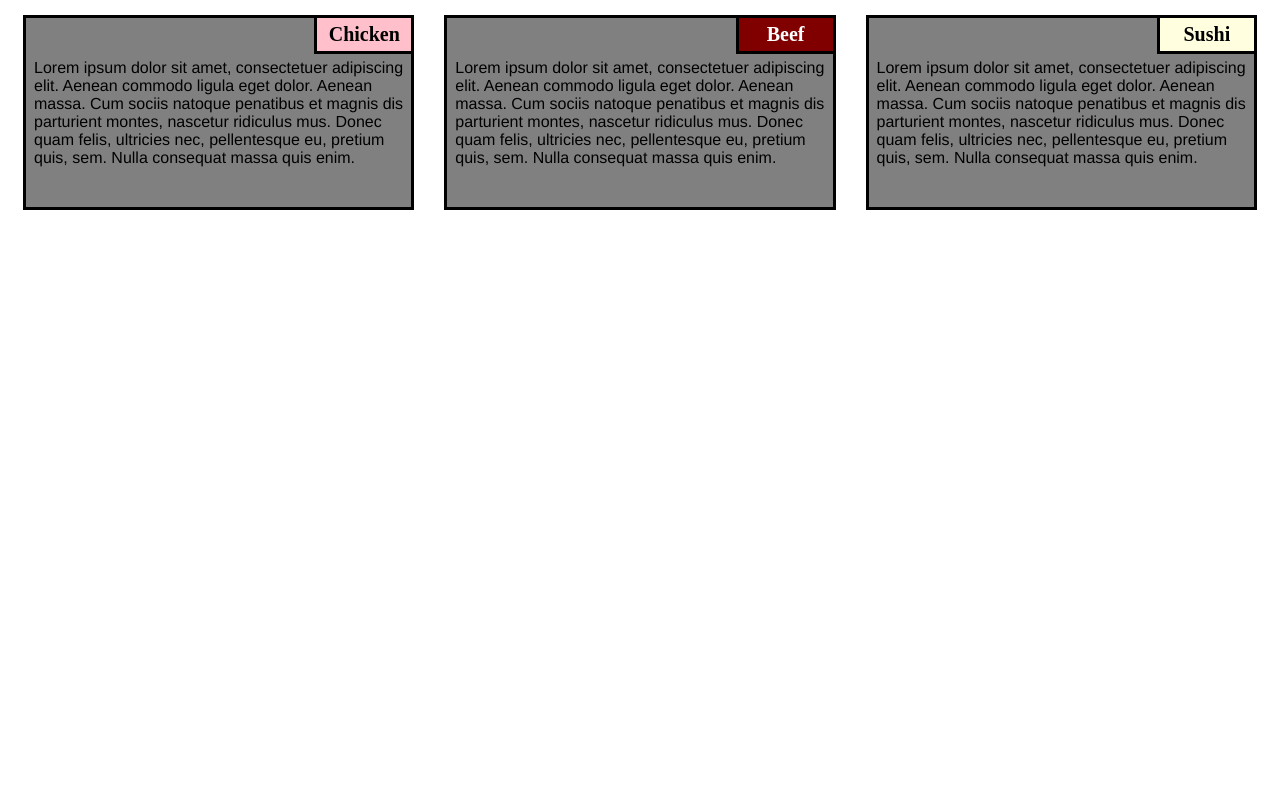
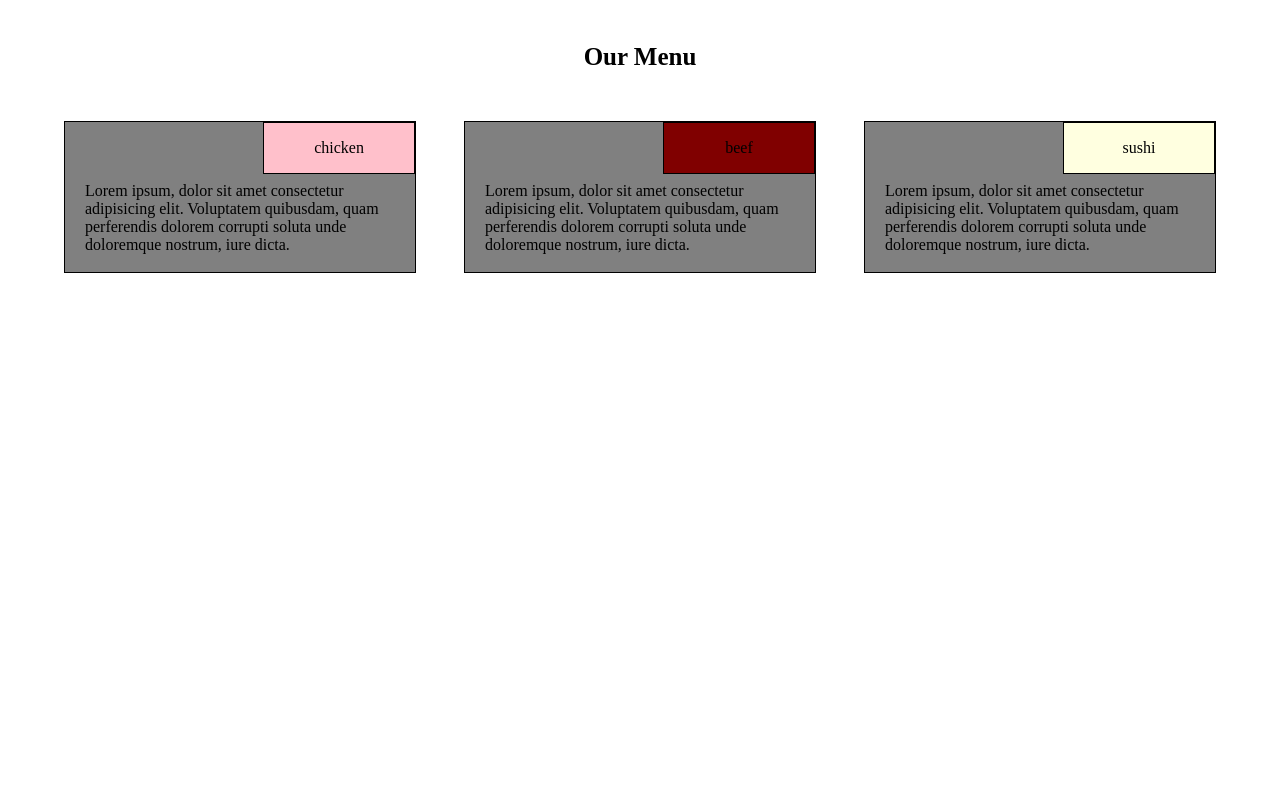
Before and after one commit to Gloriaxp17/module2-solution, a plain HTML site: page index.html in a window 1280 px wide. Shown: the part 107-897 px from the top of the page. Before the commit the page ends 800 px from the top, so only its background shows below. Drawn offline with Linux system fonts and the light colour scheme; files that its build step writes are made by us from their sources.

Commit message:
Add files via upload

```diff
--- a/index.html
+++ b/index.html
@@ -1,36 +1,36 @@
-<!DOCTYPE html>
-<html>
-
+<!DOTYPE html>
+	<html.lang="eng" >
 		<head>
-    <meta charset="utf-8">
-    <title>module2-solution</title>
+			<title> module2-solution</title>
+			<link rel="stylesheet" href="css/style.css" />
+			<meta http-equiv="Content-type" content="text/html;charset=UTF-8" />
+			<meta name="viewport" content="width=device-width">
 		</head>
-<link rel="stylesheet" type="text/css" href="css/style.css">
-
 		<body>
-    <h1>Our Menu</h1>
-    <section class="column-lg-4 colmn-md-6 colmn-sm-12">
-        <div>
-            <p class="sub1">Chicken</p>
-            <p class="content">
-                Lorem ipsum dolor sit amet, consectetuer adipiscing elit. Aenean commodo ligula eget dolor. Aenean massa. Cum sociis natoque penatibus et magnis dis parturient montes, nascetur ridiculus mus. Donec quam felis, ultricies nec, pellentesque eu, pretium quis, sem. Nulla consequat massa quis enim.
-            </p>
+		<div class="Content-type">
+			<div class="hed">
+				<h1 style="text-align: center;">Our Menu</h1>
 			</div>
-    </section>
-    <section class="column-lg-4 colmn-md-6 colmn-sm-12">
-        <div>
-            <p class="sub2">Beef</p>
-            <p class="content">
-                Lorem ipsum dolor sit amet, consectetuer adipiscing elit. Aenean commodo ligula eget dolor. Aenean massa. Cum sociis natoque penatibus et magnis dis parturient montes, nascetur ridiculus mus. Donec quam felis, ultricies nec, pellentesque eu, pretium quis, sem. Nulla consequat massa quis enim.
+			<div class="blocks">
+				<div class="block1">
+				<div class="littleblock">
+					<p>chicken</p>
 				</div>
-    </section>
-    <section class="column-lg-4 colmn-md-12 colmn-sm-12">
-        <div>
-            <p class="sub3">Sushi</p>
-            <p class="content">
-                Lorem ipsum dolor sit amet, consectetuer adipiscing elit. Aenean commodo ligula eget dolor. Aenean massa. Cum sociis natoque penatibus et magnis dis parturient montes, nascetur ridiculus mus. Donec quam felis, ultricies nec, pellentesque eu, pretium quis, sem. Nulla consequat massa quis enim.
-            </p>
+				<p style="text-align: start;">Lorem ipsum, dolor sit amet consectetur adipisicing elit. Voluptatem quibusdam, quam perferendis dolorem corrupti soluta unde doloremque nostrum, iure dicta.</p>
+				</div>
+				<div class="block2">
+				<div class="littleblock2">
+					<p>beef</p>
+				</div>
+				<p style="text-align: start;">Lorem ipsum, dolor sit amet consectetur adipisicing elit. Voluptatem quibusdam, quam perferendis dolorem corrupti soluta unde doloremque nostrum, iure dicta.</p>
+				</div>
+				<div class="block3">
+				<div class="littleblock3">
+					<p>sushi</p>
+				</div>
+				<p style="text-align: start;">Lorem ipsum, dolor sit amet consectetur adipisicing elit. Voluptatem quibusdam, quam perferendis dolorem corrupti soluta unde doloremque nostrum, iure dicta.</p>
+				</div>
+			</div>
 		</div>
 		</body>
-
 		</html>
--- a/style.css
+++ b/style.css
@@ -1,124 +1,110 @@
-/*basic style*/
-    * {
-        box-sizing: border-box;
-    }
+/*Обнуление*/
+*,*:before,*:after{
+	padding: 0;
+	margin: 0;
+	border: 0;
+}
 
-    body {
-        background-color: white;
-    }
+/*--------------------*/
 
-    h1 {
-       margin-bottom: 15px;
-    text-align: center;
-    color: black;
-    font-size: 50px;
-    }
 
-    section {
-        position: relative;
-        padding: 15px;
-        width: 90%;
-    }
+html body{
+	height: 100%;
+}
+body{
 
-    p {
-        position: relative;
-        clear: right;
-    }
+}
+.Content-type{
+	padding: 100px  15px 15px 15px;
+	max-width: 1200px;
 
-    div {
-        position: relative;
-        background-color: gray;
-        border: 3.5px solid black;
-        width: 100%;
-        margin-left: auto;
-        margin-right: auto;
-        margin-bottom: auto;
-    }
+	margin: 50px auto;
+}
+@media (max-width:992px){
+.Content-type{
+	max-width: 750px;
+}
+}
+@media (max-width:762px){
+.Content-type{
+	max-width: none;
+}
+}
+@media (max-width:1200px){
+.Content-type{
+	max-width: 970px;
+}
+}
+.hed h1{
+margin: 0 0 50px 0;
+font-size: 25px;
+}
+.blocks{
+	flex: 0 1 33.333%;
+	display: flex;
+	min-height: 100%;
+	overflow: hidden;
+	justify-content: space-around;
+}
+.block1{
+	width: 350px;
+	height: 150px;
+	border: 1px solid black;
+	background-color: grey;
 
-    .sub1 {
-        float: right;
-        width: 100px;
-        padding: 5px;
-        margin: -3px -3px 0px;
-        border: 3.5px solid black;
-        text-align: center;
-        font-size: 125%;
-        font-weight: bold;
-        background-color: pink;
+}
+.block1 p{
+	margin: 60px 20px 20px 20px ;
+}
+.littleblock{
+	width: 150px;
+	height: 50px;
+	border: 1px solid black;
+	background-color: pink;
+	float: right;
+	display: flex;
+	}
+	.littleblock p{
+		margin: auto;
+	}
+.block2{
+	width: 350px;
+	height: 150px;
+	border: 1px solid black;
+	background-color: grey;
+}
+.block2 p{
+	margin: 60px 20px 20px 20px ;
+}
+.littleblock2{
+	width: 150px;
+	height: 50px;
+	border: 1px solid black;
+	background-color: maroon;
+	float: right;
+	display: flex;
+	}
+	.littleblock2 p{
+		margin: auto;
+	}
+.block3{
+	width: 350px;
+	height: 150px;
+	border: 1px solid black;
+	background-color: grey;
 
-    }
-
-    .sub2 {
-        float: right;
-        color: white;
-        width: 100px;
-        padding: 5px;
-        margin: -3px -3px 0px;
-        border: 3.5px solid black;
-        text-align: center;
-        font-size: 125%;
-        font-weight: bold;
-        background-color: maroon;
-
-    }
-
-    .sub3 {
-        color: black;
-        float: right;
-        width: 100px;
-        padding: 5px;
-         margin: -3px -3px 0px;
-        border: 3.5px solid black;
-        text-align: center;
-        font-size: 125%;
-        font-weight: bold;
-        background-color: lightyellow;
-    }
-
-    .content {
-        padding: 5px;
-        border: none;
-        background-color: gray;
-        font-family: Helvetica;
-        color: black;
-        margin: 3px ;
-        height: 150px;
-        overflow: auto;
-    }
-
-    .row {
-        width: 90%;
-    }
-
-    /*desktop version*/
-    @media (min-width: 992px) {
-        .column-lg-4 {
-            float: left;
-            width: 33.33%;
-        }
-    }
-
-    /*tablet version*/
-    @media (min-width: 768px) and (max-width: 991px) {
-        .colmn-md-6 {
-            float: left;
-            width: 50%;
-            margin-left: auto;
-            margin-right: auto;
-        }
-
-        .colmn-md-12 {
-            float: left;
-            width: 100%;
-            margin-left: auto;
-            margin-right: auto;
-        }
-    }
-
-    /*mobile version*/
-    @media (max-width: 767px) {
-        .colmn-sm-12 {
-            float: left;
-            width: 100%;
-        }
-    }
+}
+.block3 p{
+	margin: 60px 20px 20px 20px ;
+}
+.littleblock3{
+	width: 150px;
+	height: 50px;
+	border: 1px solid black;
+	background-color: lightyellow;
+	float: right;
+	display: flex;
+	}
+	.littleblock3 p{
+		margin: auto;
+	}
```
Lines whose indentation alone changed are shown as unchanged.
